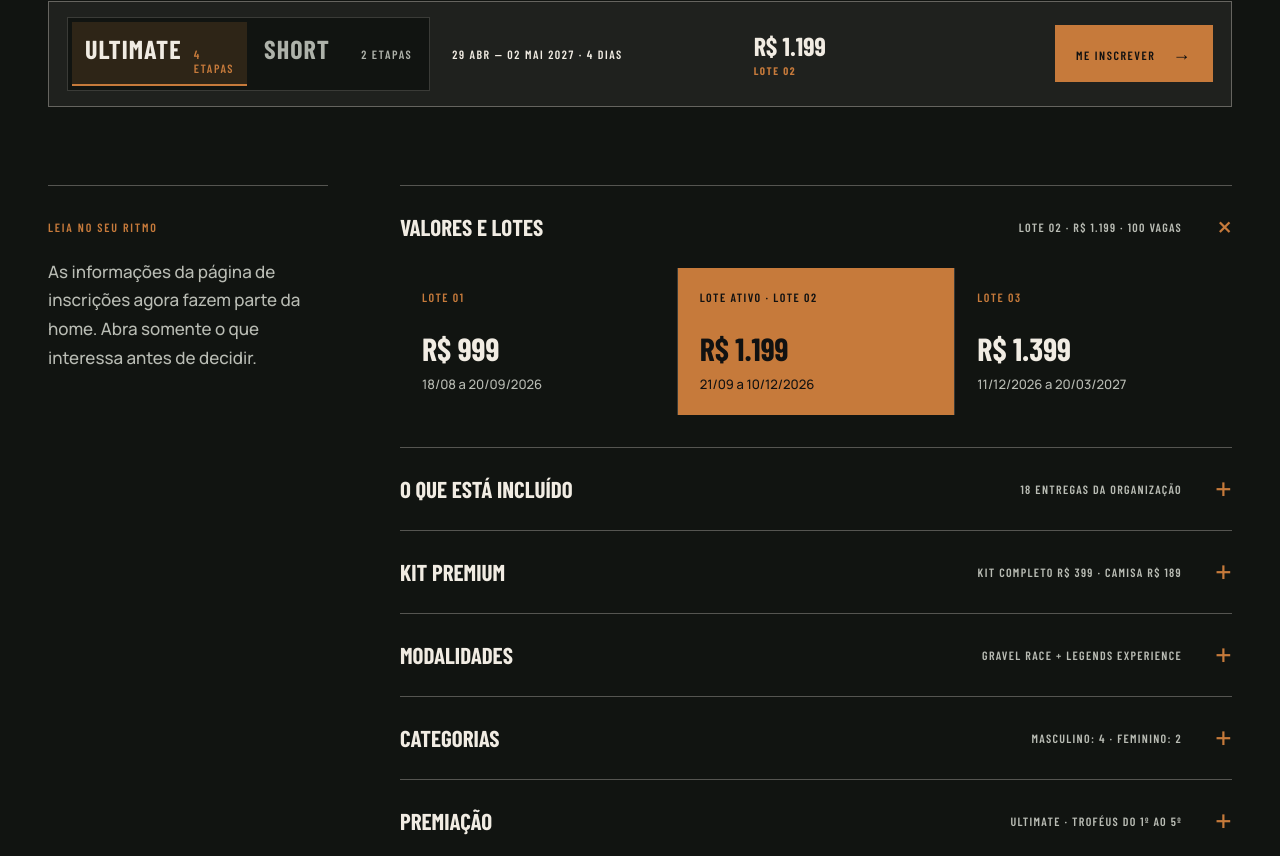
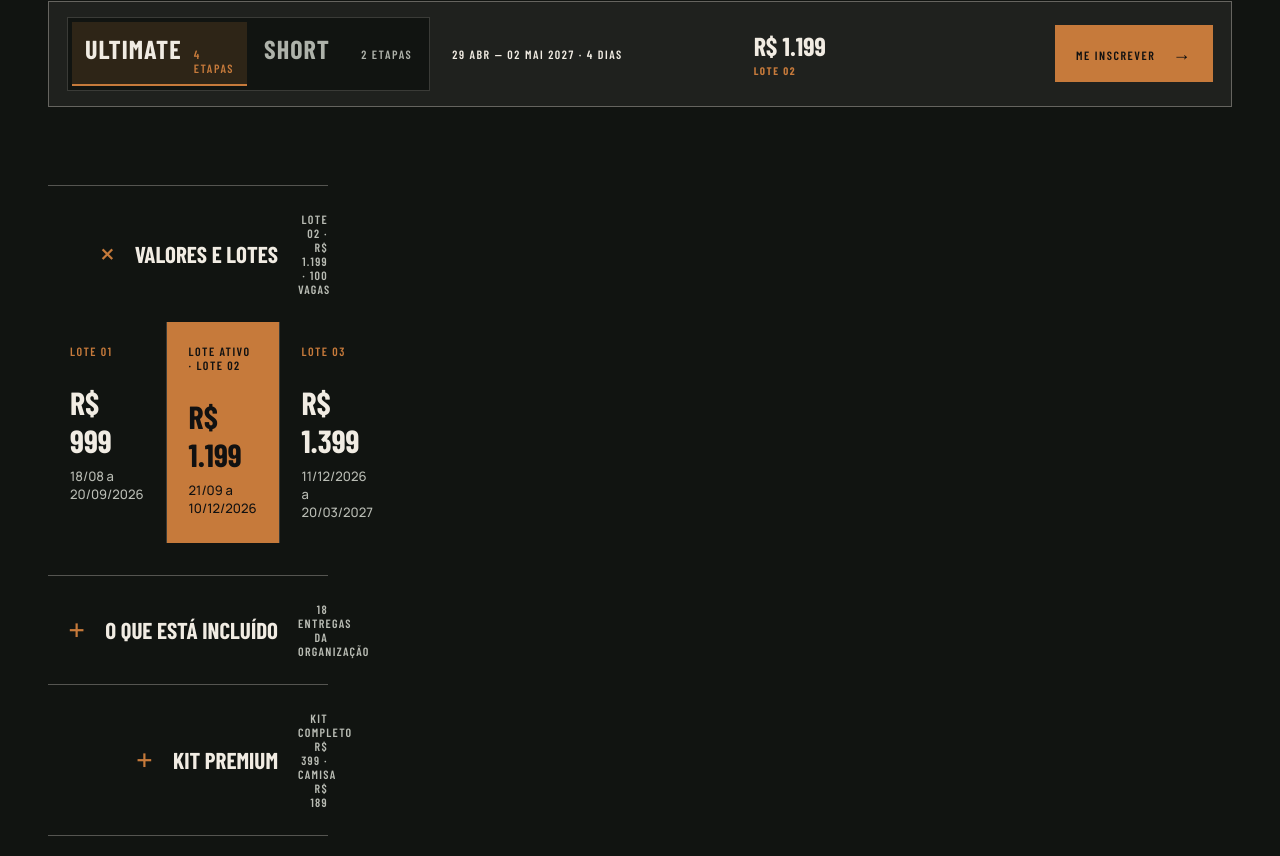
Before and after one commit to fabianolegends/legendsultimate, a Next.js app: page / in a window 1280 px wide. Shown: the part 1284-2140 px from the top of the page. Built offline with nearby package versions, Linux system fonts and the light colour scheme; a web font is replaced by a local one.

Commit message:
refactor: simplify registration accordion layout

```diff
--- a/app/HomeRegistrationInfo.tsx
+++ b/app/HomeRegistrationInfo.tsx
@@ -84,7 +84,7 @@ export default function HomeRegistrationInfo() {
         </div>
         <small>{journey.dateShort} · {journey.days} dias</small><b>{activeLot.price} <i>{activeLot.name}</i></b><a href={launchConfig.registrationUrl}>Me inscrever <em>→</em></a>
       </div>
-      <div className={styles.content}><aside><span>Leia no seu ritmo</span><p>As informações da página de inscrições agora fazem parte da home. Abra somente o que interessa antes de decidir.</p></aside><div className={styles.accordion}>{rows.map((row, index) => <details key={row.label} open={open === index} onToggle={(event) => { setOpen((event.currentTarget as HTMLDetailsElement).open ? index : null); }}><summary><strong>{row.label}</strong><small>{row.summary}</small><b>{open === index ? "×" : "+"}</b></summary><div className={styles.body}>{row.content}</div></details>)}</div></div>
+      <div className={styles.content}><div className={styles.accordion}>{rows.map((row, index) => <details key={row.label} open={open === index} onToggle={(event) => { setOpen((event.currentTarget as HTMLDetailsElement).open ? index : null); }}><summary><b>{open === index ? "×" : "+"}</b><strong>{row.label}</strong><small>{row.summary}</small></summary><div className={styles.body}>{row.content}</div></details>)}</div></div>
     </div>
   </section>;
 }
```
